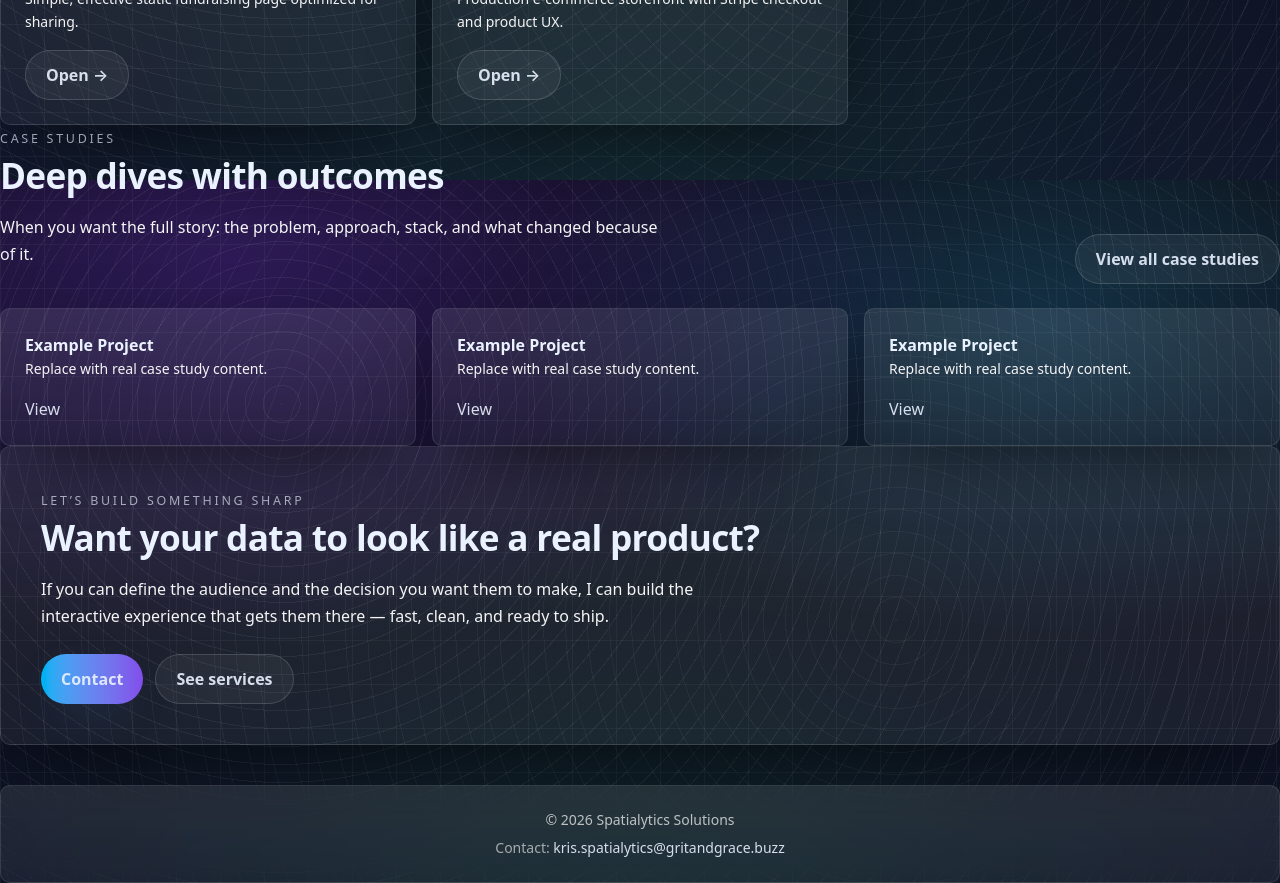
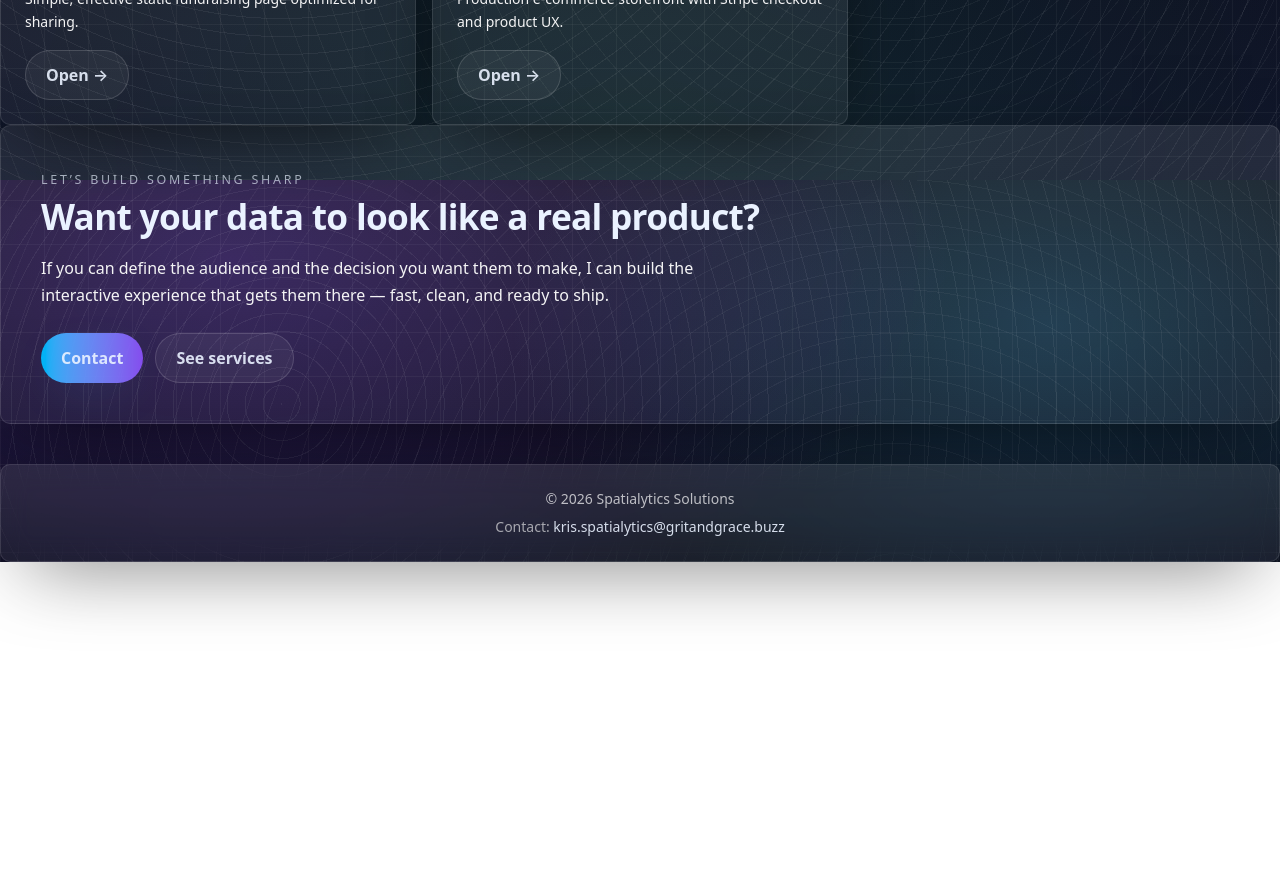
Before and after one commit to KristineMK72/spatialytics-next, a Next.js app: page / in a window 1280 px wide. Shown: the part 2220-3103 px from the top of the page. After the commit the page ends 2782 px from the top, so only its background shows below. Built offline with nearby package versions, Linux system fonts and the light colour scheme.

Commit message:
Update page.tsx

```diff
--- a/src/app/page.tsx
+++ b/src/app/page.tsx
@@ -4,10 +4,8 @@ import Section from "@/components/Section";
 import FadeIn from "@/components/FadeIn";
 import Card from "@/components/Card";
 import Button from "@/components/Button";
-import ProjectCard from "@/components/ProjectCard";
 import WowDemo from "@/components/WowDemo";
 import { site } from "@/lib/site";
-import { projects } from "@/content/projects";
 
 const PROOF = [
   {
@@ -65,8 +63,6 @@ const FEATURED_BUILDS: FeaturedBuild[] = [
 ];
 
 export default function HomePage() {
-  const featuredCaseStudies = projects.slice(0, 3);
-
   return (
     <main>
       <Container className="pt-10">
@@ -148,7 +144,7 @@ export default function HomePage() {
           </FadeIn>
         </Section>
 
-        {/* FEATURED BUILDS (not only geospatial) */}
+        {/* FEATURED BUILDS */}
         <Section>
           <FadeIn>
             <div className="flex items-end justify-between gap-6 flex-wrap">
@@ -182,33 +178,6 @@ export default function HomePage() {
                     </Button>
                   </div>
                 </Card>
-              </FadeIn>
-            ))}
-          </div>
-        </Section>
-
-        {/* CASE STUDIES (your projects array) */}
-        <Section>
-          <FadeIn>
-            <div className="flex items-end justify-between gap-6 flex-wrap">
-              <div>
-                <div className="kicker">Case studies</div>
-                <h2 className="h2 mt-2">Deep dives with outcomes</h2>
-                <p className="p mt-2 max-w-2xl">
-                  When you want the full story: the problem, approach, stack, and what changed because of it.
-                </p>
-              </div>
-
-              <Button href="/projects" variant="ghost">
-                View all case studies
-              </Button>
-            </div>
-          </FadeIn>
-
-          <div className="mt-6 grid gap-4 md:grid-cols-3">
-            {featuredCaseStudies.map((p) => (
-              <FadeIn key={p.slug}>
-                <ProjectCard project={p} />
               </FadeIn>
             ))}
           </div>
```
